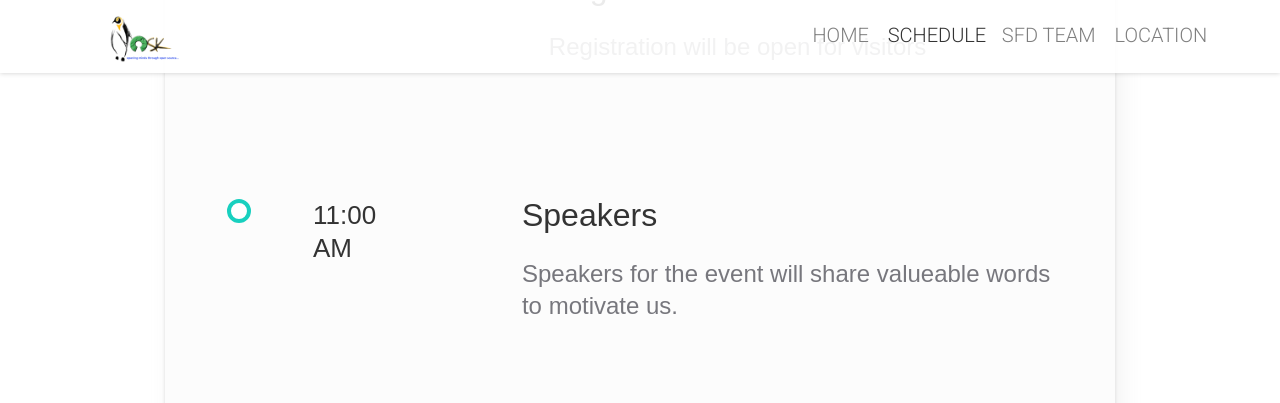
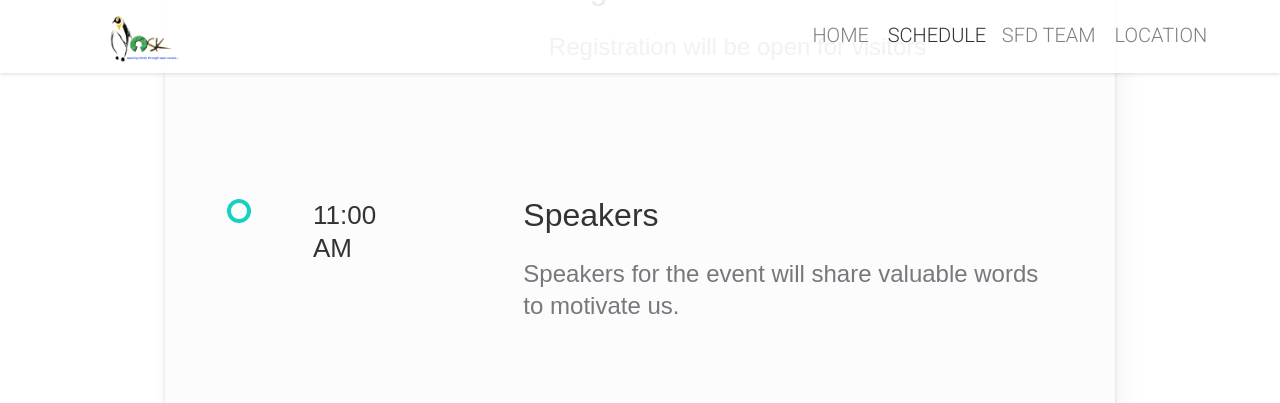
Before and after one commit to openosk/openosk.github.io, a Jekyll site: the page built from schedule.html, in a window 1280 px wide and 900 px high, scrolled down 740 px. Shown: the top 403 px of the window. Built offline with Jekyll 4.4.1, drawn with Linux system fonts in a browser that asks for light colours; nearby versions of some CDN libraries; comment, search, counter and statistics services are not loaded.

Commit message:
minor change

```diff
--- a/_includes/schedule-table.html
+++ b/_includes/schedule-table.html
@@ -30,7 +30,7 @@
           Speakers
         </div>
         <ul class="timeline__points">
-          <li>Speakers for the event will share valueable words to motivate us. </li>
+          <li>Speakers for the event will share valuable words to motivate us. </li>
         </ul>
       </div>
     </li>
```
